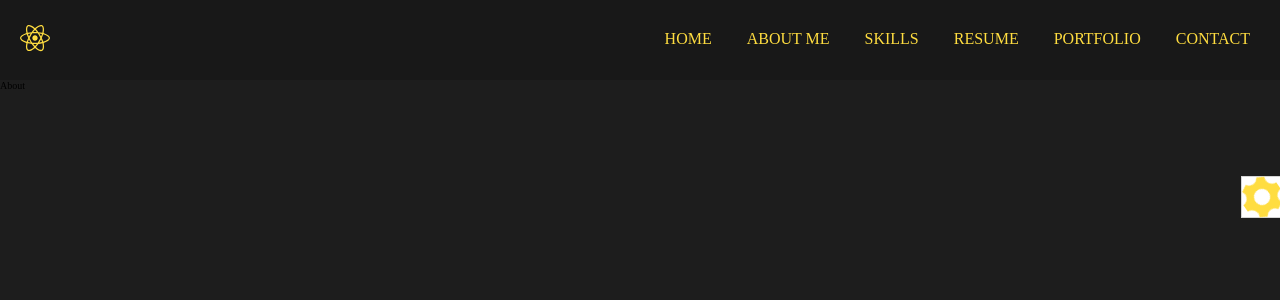
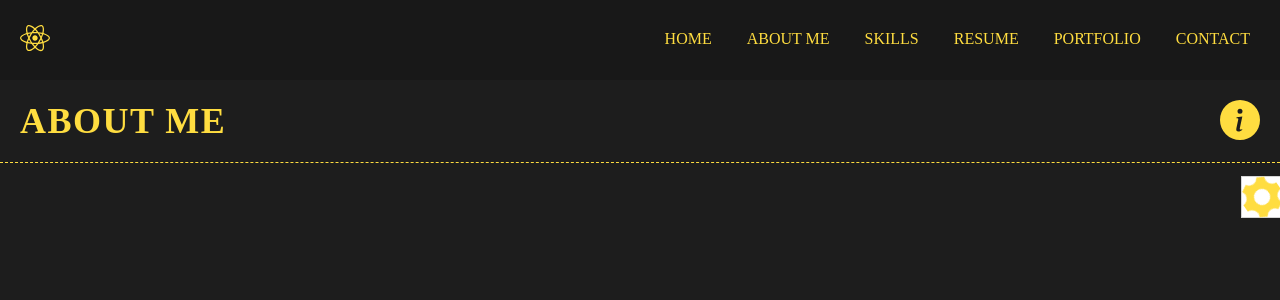
Before and after one commit to capi20/portfolio-template-react, a React (Create React App) app: page /about in a window 1280 px wide. Shown: the top 300 px of the page. Built offline with nearby package versions, Linux system fonts and the light colour scheme.

Commit message:
created page header component

```diff
--- a/src/components/helpers/particlesConfig.js
+++ b/src/components/helpers/particlesConfig.js
@@ -4,7 +4,7 @@
 			value: "#1d1d1d"
 		}
 	},
-	fpsLimit: 90,
+	fpsLimit: 50,
 	interactivity: {
 		events: {
 			onClick: {
--- a/src/components/pageHeaderContent/index.js
+++ b/src/components/pageHeaderContent/index.js
@@ -0,0 +1,13 @@
+import React from "react";
+import "./styles.scss";
+
+const PageHeaderContent = ({ headerText, icon }) => {
+	return (
+		<div className="wrapper">
+			<h2>{headerText}</h2>
+			<span>{icon}</span>
+		</div>
+	);
+};
+
+export default PageHeaderContent;
--- a/src/components/pageHeaderContent/styles.scss
+++ b/src/components/pageHeaderContent/styles.scss
@@ -0,0 +1,24 @@
+.wrapper {
+	display: flex;
+	align-items: center;
+	padding: 2rem;
+	border-bottom: 1px dashed var(--selected-theme-main-color);
+
+	h2 {
+		font-size: 3.6rem;
+		font-weight: 700;
+		letter-spacing: 1.5px;
+		line-height: 1rem;
+		text-transform: uppercase;
+		color: var(--selected-theme-main-color);
+		position: relative;
+		display: flex;
+		flex: 1;
+	}
+
+	span {
+		svg {
+			color: var(--selected-theme-main-color);
+		}
+	}
+}
--- a/src/containers/about/index.js
+++ b/src/containers/about/index.js
@@ -1,9 +1,16 @@
-import React from 'react'
+import React from "react";
+import { BsInfoCircleFill } from "react-icons/bs";
+import PageHeaderContent from "../../components/pageHeaderContent";
 
 const About = () => {
-  return (
-    <div>About</div>
-  )
-}
+	return (
+		<section className="about" id="about">
+			<PageHeaderContent
+				headerText="About me"
+				icon={<BsInfoCircleFill size={40} />}
+			/>
+		</section>
+	);
+};
 
-export default About
+export default About;
```
